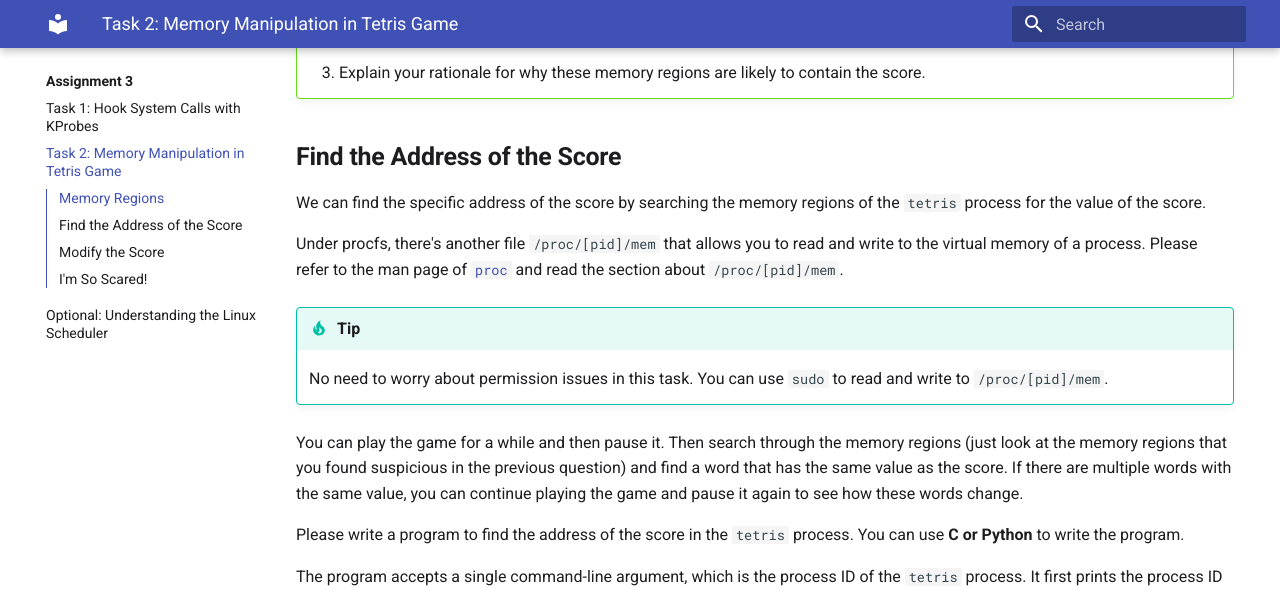
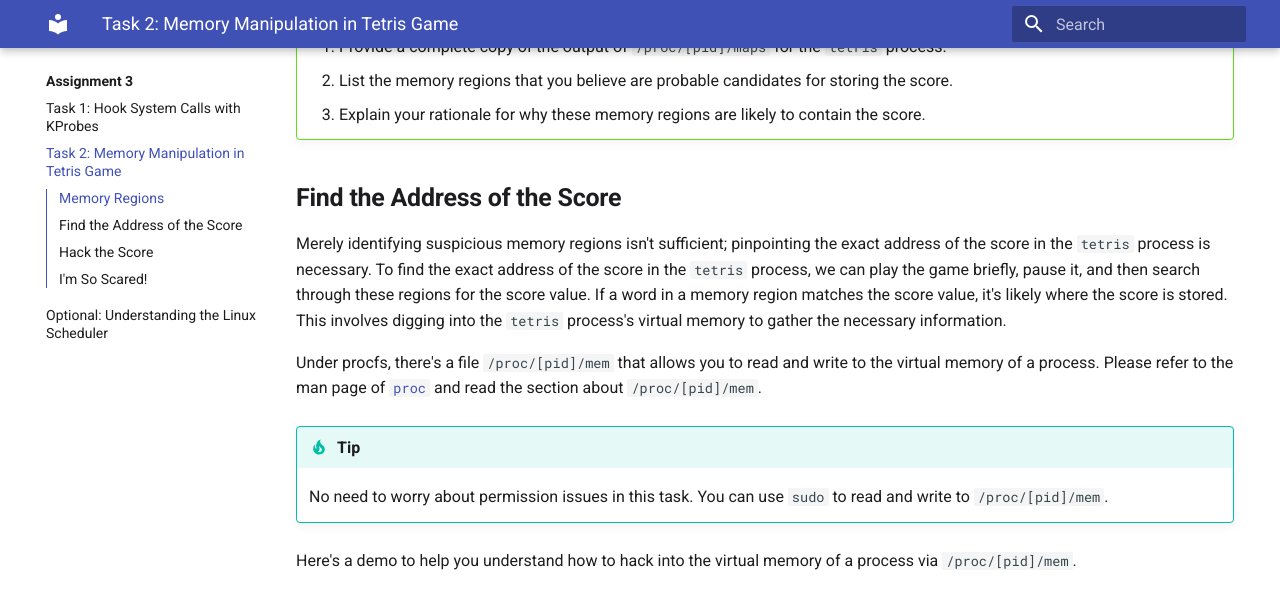
Before and after one commit to cs5250-24s/cs5250-24s, an MkDocs documentation site: the page built from docs/asg3/task-memhack.md, in a window 1280 px wide and 1400 px high, scrolled down 939 px. Shown: the top 590 px of the window. Built offline with MkDocs 1.6.1 and Material for MkDocs 9.7.7, drawn with Linux system fonts in a browser that asks for light colours; some of the changed text lies outside the part shown; grey boxes are pictures that could not be loaded.

Commit message:
asg3: refactor task2

````diff
--- a/docs/asg3/task-memhack.md
+++ b/docs/asg3/task-memhack.md
@@ -12,6 +12,9 @@
 of the score and update it to a large number.
 
 ## Memory Regions
+
+In order to modify the score, we need to find the address of the score in the
+`tetris` process.
 
 The memory regions mapped to a process can be found in `/proc/[pid]/maps`. For
 instance, to view the memory regions of the `bash` process:
@@ -43,75 +46,75 @@
 
 ## Find the Address of the Score
 
-We can find the specific address of the score by searching the memory regions of
-the `tetris` process for the value of the score.
+Merely identifying suspicious memory regions isn't sufficient; pinpointing the
+exact address of the score in the `tetris` process is necessary.
+To find the exact address of the score in the `tetris` process, we can play the
+game briefly, pause it, and then search through these regions for the score
+value.
+If a word in a memory region matches the score value, it's likely where the
+score is stored.
+This involves digging into the `tetris` process's virtual memory to gather the
+necessary information.
 
-Under procfs, there's another file `/proc/[pid]/mem` that allows you to read and
+Under procfs, there's a file `/proc/[pid]/mem` that allows you to read and
 write to the virtual memory of a process. Please refer to the man page of
 [`proc`](https://man7.org/linux/man-pages/man5/proc.5.html) and read the section
 about `/proc/[pid]/mem`.
 
 !!! tip
 
-    No need to worry about permission issues in this task. You can use
-    `sudo` to read and write to `/proc/[pid]/mem`.
+    No need to worry about permission issues in this task.
+    You can use `sudo` to read and write to `/proc/[pid]/mem`.
 
-You can play the game for a while and then pause it. Then search through the
-memory regions (just look at the memory regions that you found suspicious in the
-previous question) and find a word that has the same value as the score. If
-there are multiple words with the same value, you can continue playing the game
-and pause it again to see how these words change.
+Here's a demo to help you understand how to hack into the virtual memory of a
+process via `/proc/[pid]/mem`.
 
-Please write a program to find the address of the score in the `tetris` process.
-You can use **C or Python** to write the program.
+<script src="https://gist.github.com/shen-jiamin/62e554df61510efe7095ad8335e1346b.js?file=demo-hacker.c"></script>
 
-The program accepts a single command-line argument, which is the process ID of
-the `tetris` process. It first prints the process ID to stdout. Then, it reads
-the `maps` file of the `tetris` process to identify the range of memory
-addresses where the score might be stored. Next, it reads the value of the score
-to search from stdin and examines the memory regions of interest for this value.
-If there are multiple suspicious memory locations, it prompts for a new score
-and repeats the process, ruling out memory locations that do not match the
-expected value. This continues until the program identifies the sole memory
-location consistently holding the score value. Finally, it prints the address of
-the score to **both** stdout and stderr.
+<script async id="asciicast-viIoLKiGb0HKNsIlErYFtiYFC" src="https://asciinema.org/a/viIoLKiGb0HKNsIlErYFtiYFC.js"></script>
 
-Please note:
+Please write a program in **C or Python** to locate the address of the score in
+the `tetris` process. The program should accept a single command-line argument,
+which is the process ID of the `tetris` process.
 
-- Your program should print and only print 2 lines to stdout: the process ID and
-  the address of the score. All other outputs, should go to stderr.
-  - Process ID shall be printed as a decimal number followed by a newline.
-  - The address of the score shall be printed as a hexadecimal number prefixed
-    with `0x` followed by a newline.
-- If the process ID is invalid or it fails to find the address of the score,
-  your program should print an error message to stderr and exit with a non-zero
-  exit code.
-- If you use Python, the first line of your program MUST be `#!/usr/bin/env python3`.
+The program should first read the `maps` file of the `tetris` process to
+determine the potential memory ranges where the score might be stored. Then, it
+should read the score value from stdin and scan through the identified memory
+regions to locate the score value. If it finds a memory location holding the
+score value, it should print out the address of that memory location.
+
+It's possible that within these regions, there are multiple words containing the
+same value as the score. To eliminate false positives, you can continue playing
+the game and pause it again to observe how these words change. If you find
+memory locations that don't change as expected when the score updates, you can
+exclude them from consideration and finally find the actual address of the
+score.
+
+## Hack the Score
+
+Now that you have determined the address of the score, you can proceed to modify
+it to a larger number, such as 1000000.
+
+Please update your program as follows:
+
+1. Accept one additional command-line argument: the new score.
+2. Once the address of the score is found, write the new score to that memory
+   location.
+
+Finally, you should be able to perform the hacking using a single command:
+
+```console
+$ sudo ./hack-tetris <pid> <target-score>
+```
 
 !!! question
 
-    Please submit the source code of the program in C or Python.
+    Please submit the source code of the program written in either C or Python.
+    If you choose Python, ensure that the first line of your program is `#!/usr/bin/env python3`.
 
-## Modify the Score
+Please note: any compilation errors, syntax errors, or runtime errors will
+result in a score of 0 for this task.
 
-Now that you have found the address of the score, you can modify the score to a
-large number, e.g., 1000000.
-
-Please write a **C program** to modify the score in the `tetris` process. The
-program accepts only one command-line argument: the new score. It should read
-the process ID and the address of the score from stdin. Then it modifies the
-score to the new score. If the modification is successful, it exits with a zero
-exit code. Otherwise, it exits with a non-zero exit code.
-
-!!! question
-
-    Please submit the source code of the C program.
-
-Finally, you should be able to do the hacking using one command, similar to:
-
-```console
-$ sudo ./find-score <pid> | sudo ./modify-score <new-score>
-```
 ## I'm So Scared!
 
 In this task, we demonstrated how a root user can read and write to the virtual
````
Also changed, not shown: docs/asg3/index.md (+20 -27 lines).
